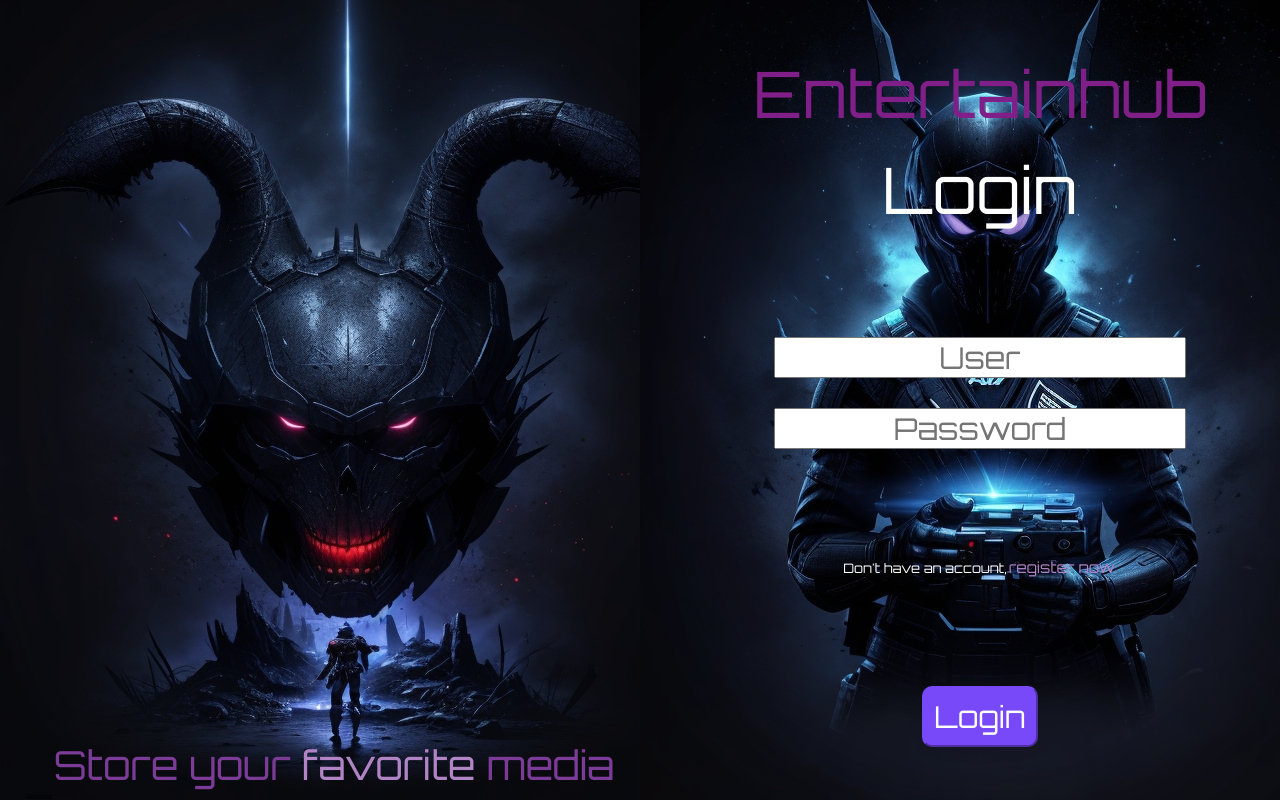
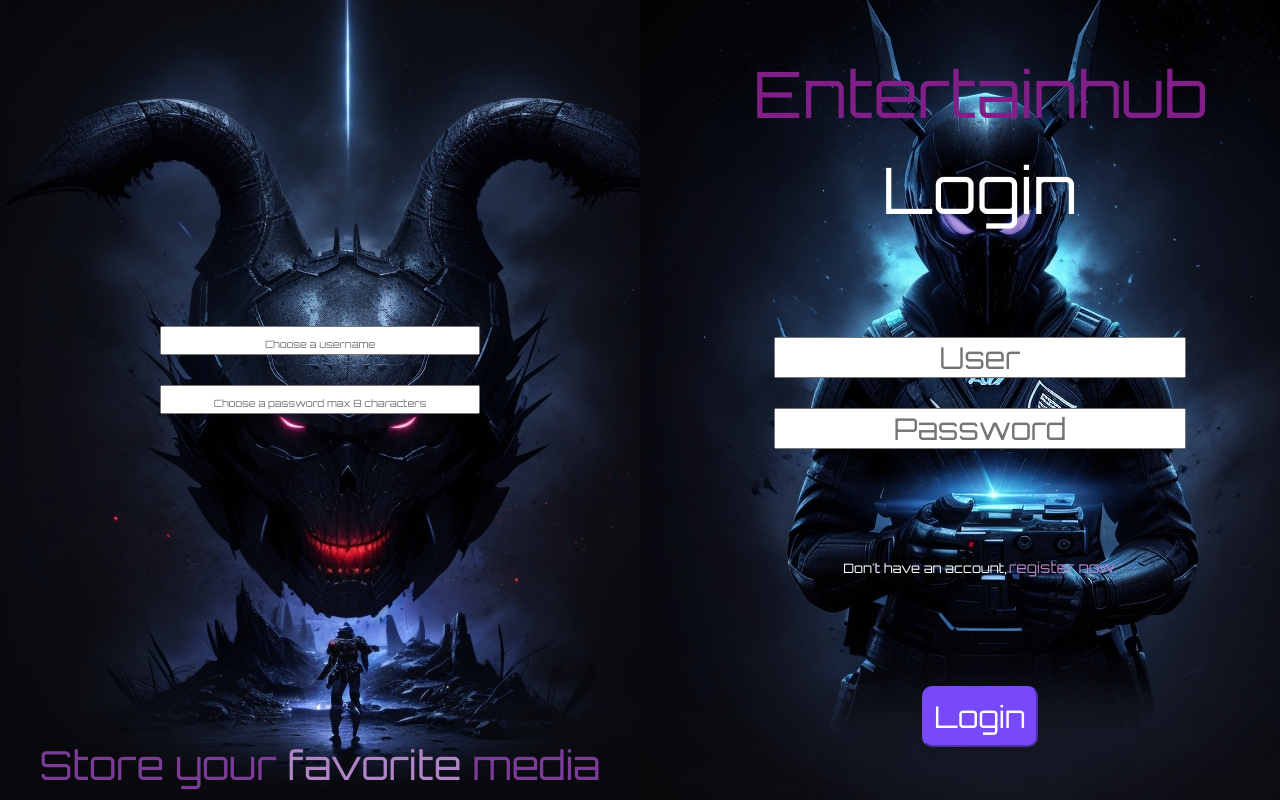
Before and after one commit to ottosuhett/EntertainHub, a Next.js app: page / in a window 1280 px wide. Both pictures are taken after a click on the button "register now". Built offline with nearby package versions, Linux system fonts and the light colour scheme.

Commit message:
Os inputs para o register foram adicionados

```diff
--- a/src/components/Login/LoginWindow.module.scss
+++ b/src/components/Login/LoginWindow.module.scss
@@ -19,13 +19,30 @@
 .leftContainer{
    background-image: url('../../../public/images/rabbit_head.jpg');
    display: flex;
-   justify-content: center;
-   align-items: flex-end;
+   flex-direction: column;
+   justify-content: space-between;
+   align-items: center;
    .leftDrescriptionMsg{
     font-size: 4rem;
     color:#7A3C97;
     margin-bottom: 1rem;
    }
+   .inputsDiv{
+    display: flex;
+    flex-direction: column;
+    align-items: center;
+    gap: 3rem;
+    width: 100%;
+    .inputRegister{
+        display: flex;
+        min-width: 50%;
+        font-size: 2rem;
+        text-align: center;
+        &::placeholder{
+            font-size: 1rem;
+        }
+    }
+}
 }
 .rightContainer{
     background-image: url('../../../public/images/dark_rabbit.jpg');
--- a/src/components/Login/LoginWindow.tsx
+++ b/src/components/Login/LoginWindow.tsx
@@ -9,13 +9,26 @@ export interface ILoginWindowProps {
 
 export default function LoginWindow (props: ILoginWindowProps) {
   const [openRegister, setOpenRegister] = useState<boolean>(false)
-  const handleRegisterClick=()=>{
 
-  }
   return (
     <Container fluid className={styles.mainContainer}>
       <div className={styles.leftContainer}>
-        {openRegister ? "Register" :null}
+        <div></div>
+        {openRegister ?
+        <div className={styles.inputsDiv}>
+          <Form.Control
+          type="text"
+          placeholder="Choose a username"
+          className={styles.inputRegister}
+          />
+          <Form.Control
+          type="text"
+          placeholder="Choose a password max 8 characters"
+          className={styles.inputRegister}
+          maxLength={8}
+          />
+        </div>
+        :null}
         <p className={styles.leftDrescriptionMsg}>Store your <span className={styles.highlightMsg}>favorite</span> media</p>
       </div>
 
```
